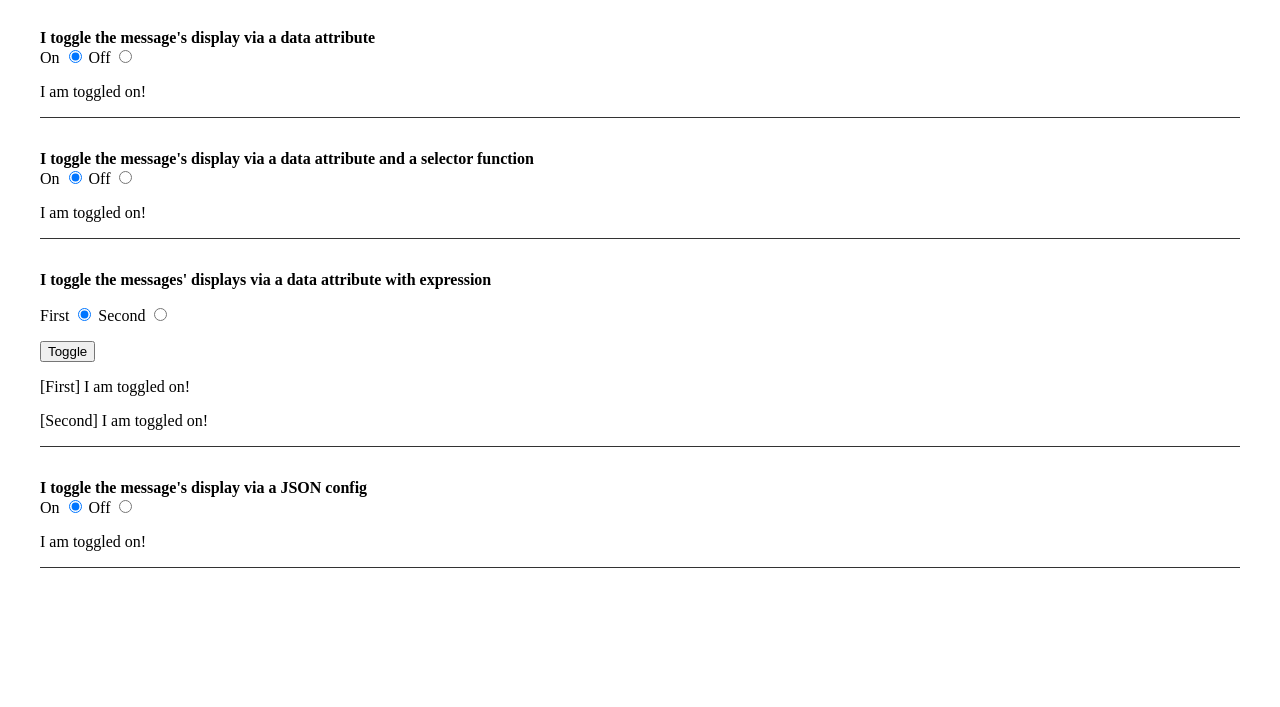
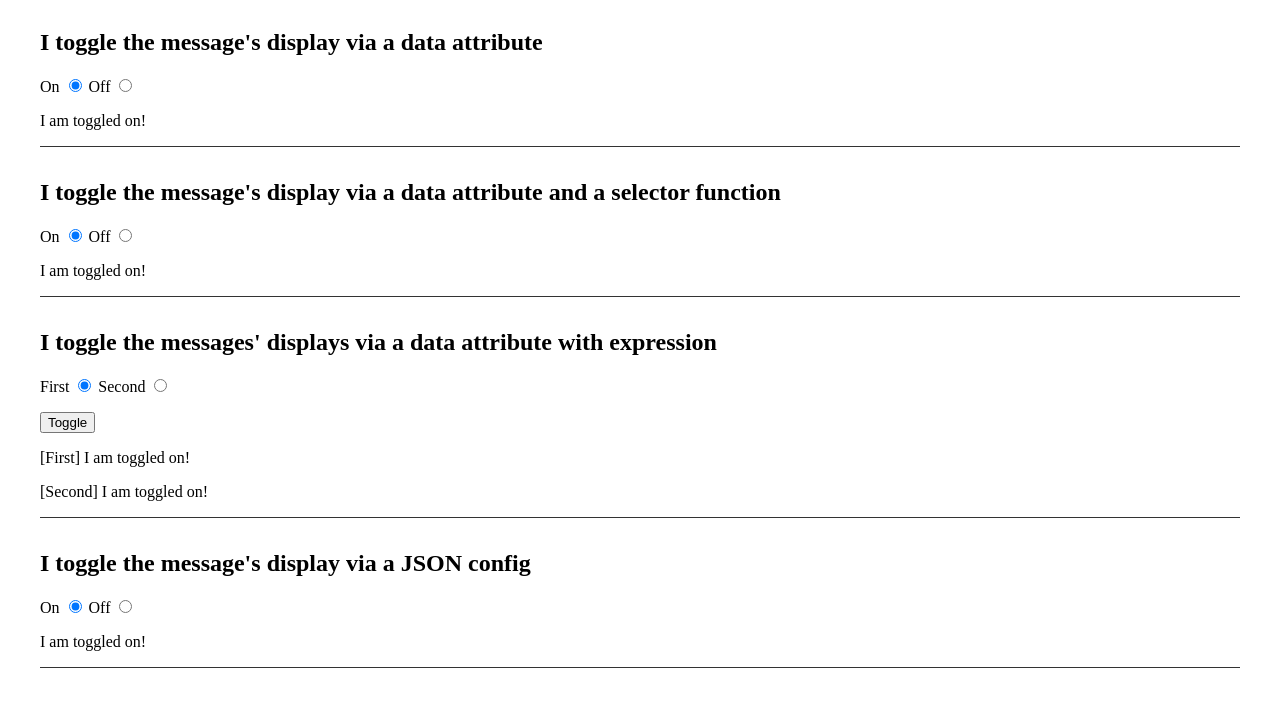
Before and after one commit to jamesjacobs/dynamic, a website: page demo/demo.html in a window 1280 px wide. Shown: the part 61-768 px from the top of the page. Drawn offline with nearby package versions, Linux system fonts and the light colour scheme.

Commit message:
Removed invalid heading element

```diff
--- a/demo/demo.html
+++ b/demo/demo.html
@@ -9,7 +9,7 @@
                 margin: 2em;
             }
 
-            heading {
+            h2 {
                 display: block;
                 font-weight: bold;
             }
@@ -26,14 +26,13 @@
         <script>
             // Shim HTML5 elements in old IE
             document.createElement('section');
-            document.createElement('heading');
         </script>
     </head>
     <body>
         <h1>Dynamic.js demo</h1>
 
         <section>
-            <heading>I toggle the message's display via a data attribute</heading>
+            <h2>I toggle the message's display via a data attribute</h2>
             <label>
                 On
                 <input type="radio" name="toggle_radio_data" value="on" data-dyn-toggle-on="change" data-dyn-toggle="#toggle_message_data" checked>
@@ -47,7 +46,7 @@
         </section>
 
         <section>
-            <heading>I toggle the message's display via a data attribute and a selector function</heading>
+            <h2>I toggle the message's display via a data attribute and a selector function</h2>
             <label>
                 On
                 <input type="radio" name="toggle_radio_data_with_fn" value="on" data-dyn-toggle-on="change" data-dyn-toggle="@closest(section) > #toggle_message_data_with_fn" checked>
@@ -61,7 +60,7 @@
         </section>
 
         <section>
-            <heading>I toggle the messages' displays via a data attribute with expression</heading>
+            <h2>I toggle the messages' displays via a data attribute with expression</h2>
             <p>
                 <label>
                     First
@@ -87,7 +86,7 @@
         </section>
 
         <section>
-            <heading>I toggle the message's display via a JSON config</heading>
+            <h2>I toggle the message's display via a JSON config</h2>
             <div>
                 <label>
                     On
```
